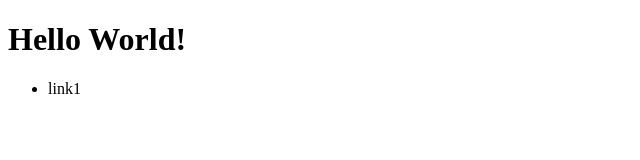
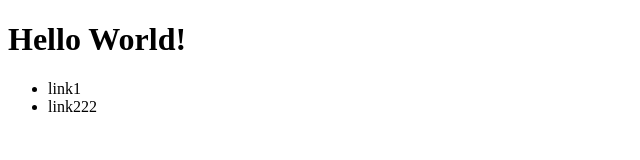
Before and after one commit to amritperera/amritperera.github.io, a plain HTML site: page index.html in a window 1280 px wide. Shown: the full height of the page, 0-640 px from the left. Drawn offline with Linux system fonts and the light colour scheme.

Commit message:
testing updates

```diff
--- a/index.html
+++ b/index.html
@@ -11,6 +11,7 @@
 
   <ul>
   	<li>link1</li>
+  	<li>link222</li>
   </ul>
 </body>
 
```
